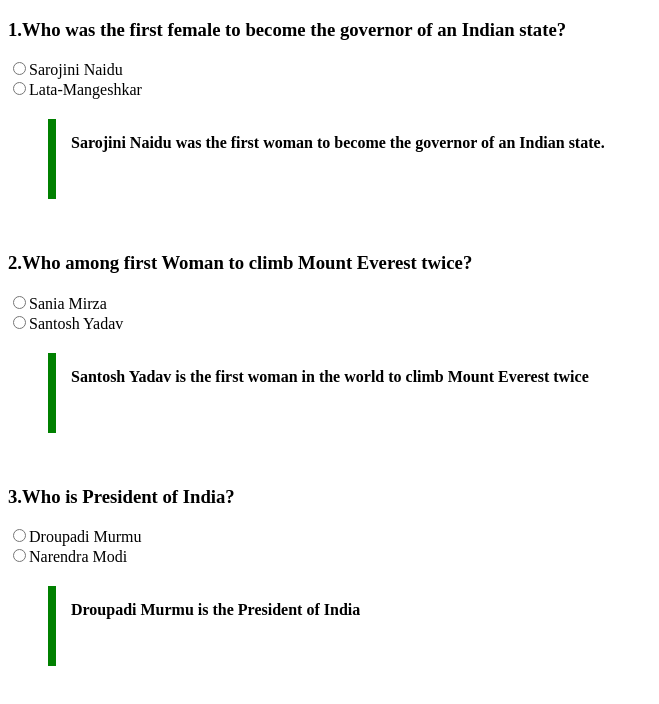
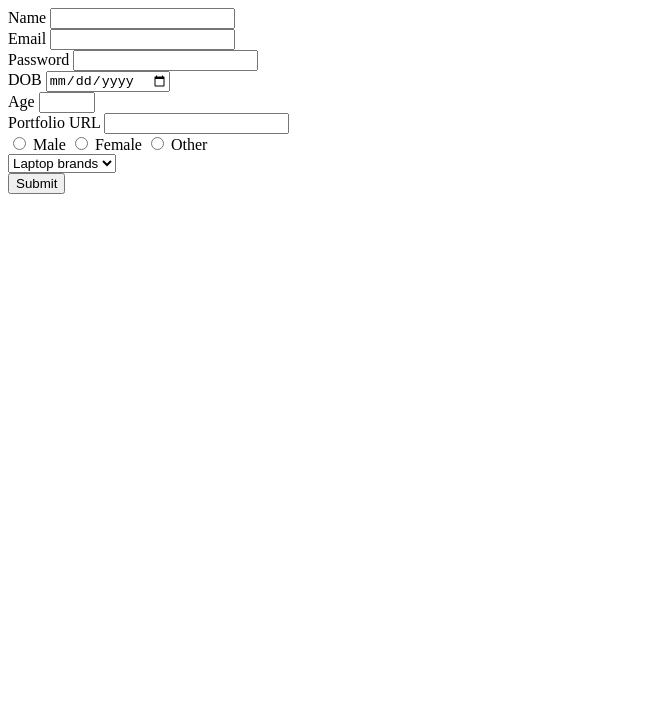
Before and after one commit to acciojob/job-app-form-sumit7057416306, a website: page index.html in a window 1280 px wide. Shown: the whole page, without its empty margins (0-659 px from the left). Drawn offline with Linux system fonts and the light colour scheme.

Commit message:
Update index.html

```diff
--- a/index.html
+++ b/index.html
@@ -8,32 +8,35 @@
     <link rel="stylesheet" href="style.css">
 </head>
 <body>
-    <p class="questions">
-        <h3>1.Who was the first female to become the governor of an Indian state?</h3>
-<form action=""><input type="radio"  name="capital" value="Mumbai" onclick="">Sarojini Naidu<br>
-<input type="radio" name="capital" value="New-Delhi" onclick="">Lata-Mangeshkar
-</form>
-<blockquote cite="https://www.toppr.com/ask/question/who-was-the-first-woman-governor-of-any-state-in-india/">
-    Sarojini Naidu was the first woman to become the governor of an Indian state.
-</blockquote>
-<br>
-<h3>2.Who among first Woman to climb Mount Everest twice?</h3>
-<form action=""><input type="radio"  name="capital" value="Mumbai" onclick="">Sania Mirza<br>
-<input type="radio" name="capital" value="New-Delhi" onclick="">Santosh Yadav
-</form>
-<blockquote cite="https://en.wikipedia.org/wiki/Santosh_Yadav#:~:text=Santosh%20Yadav%20(born%2010%20October,Mount%20Everest%20from%20Kangshung%20Face.">
-    Santosh Yadav is the first woman in the world to climb Mount Everest twice
-</blockquote>
-<br>
-<h3>3.Who is President of India?</h3>
-<form action=""><input type="radio"  name="capital" value="Mumbai" onclick="">Droupadi Murmu<br>
-<input type="radio" name="capital" value="New-Delhi" onclick="">Narendra Modi
-</form>
-<blockquote cite="https://en.wikipedia.org/wiki/Droupadi_Murmu">
-    Droupadi Murmu is the President of India
-</blockquote>
+ <form method="post" action="">
 
-    </p>
+        <div class="one">
 
-</body>
+        <label for="name">Name <input type="text"  id="name" required></label><br>
+        <label for="email">Email <input type="email"  id="email" required></label><br>
+        <label for="password">Password <input type="password"  id="password" min="8" required></label><br>
+        <label for="dob">DOB <input type="date"  id="dob"required></label><br>
+        <label for="age">Age <input type="number"id="age" min="15" max="99" required></label><br>
+        <label for="portfolio">Portfolio URL <input type="url" id="portfolio"></label><br>
+
+        </div>
+
+        <div class="two">
+
+        <label for="gender"><input type="radio"name="gender" required> Male</label>
+        <label for="gender"><input type="radio"name="gender" required> Female</label>
+        <label for="gender"><input type="radio"name="gender" required> Other</label><br>
+        <select id="laptop">
+    <option>Laptop brands</option>
+    <option>Apple</option>
+    <option>Asus</option>
+    <option>HP</option>
+        </select>
+
+    </div>
+
+    </form>
+
+    <button>Submit</button>
+
 </html>
```
